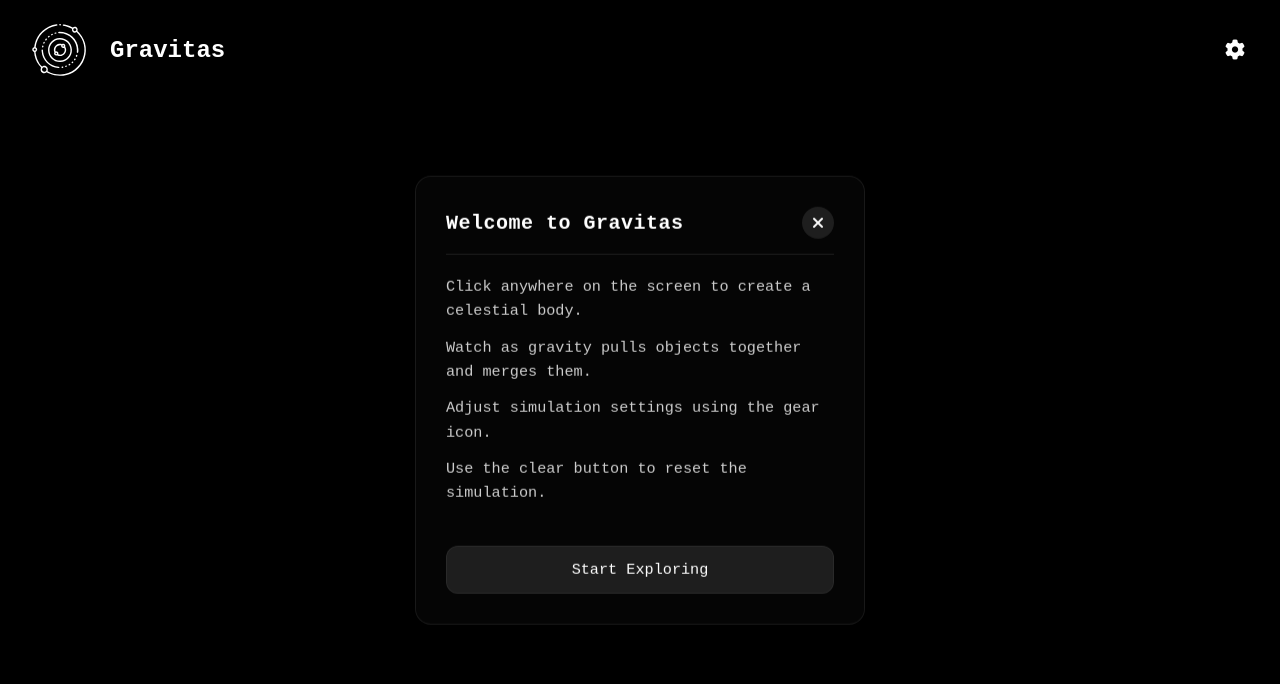
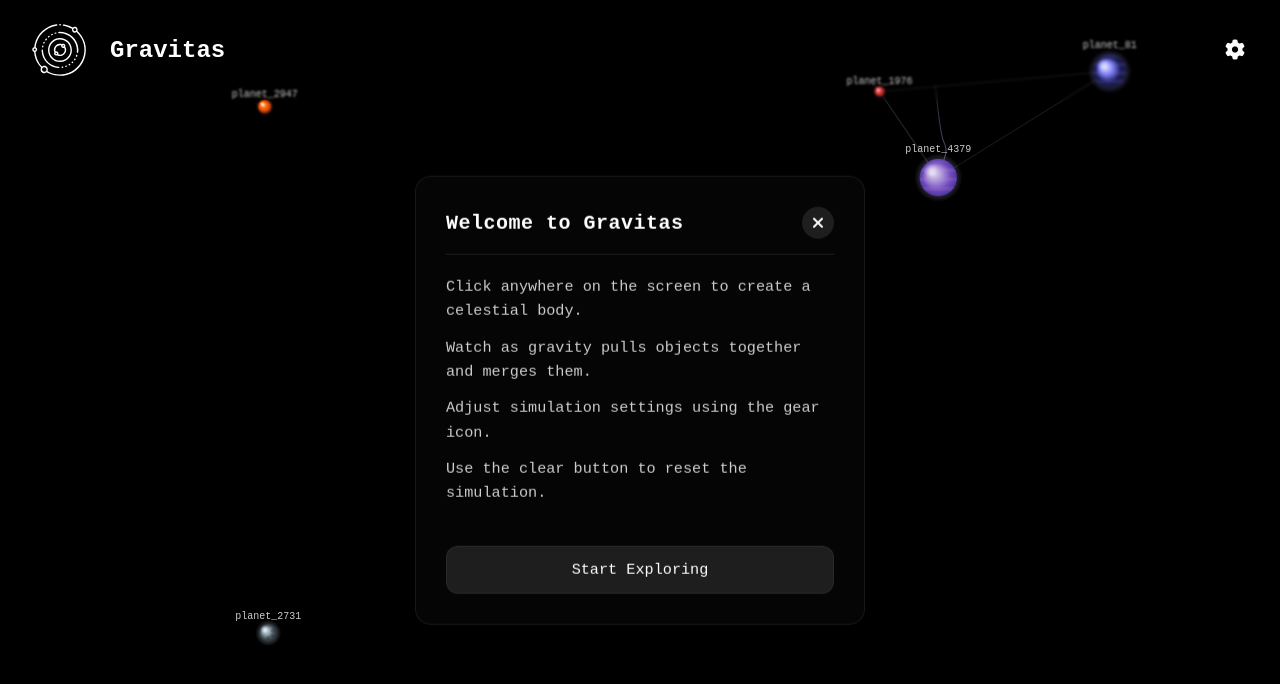
Before and after one commit to anirban-roy628/Anirban-Roy-server-portfolio, a website: page public/gravitas/index.html in a window 1280 px wide. Drawn offline with Linux system fonts and the light colour scheme.

Commit message:
Update index.html

```diff
--- a/public/gravitas/index.html
+++ b/public/gravitas/index.html
@@ -103,7 +103,8 @@
 
     <div class="overlay"></div>
 
-    <script src="public/gravitas/script.js" defer></script>
+    <script src="/gravitas/script.js" defer></script>
 </body>
 
+
 </html>
```
